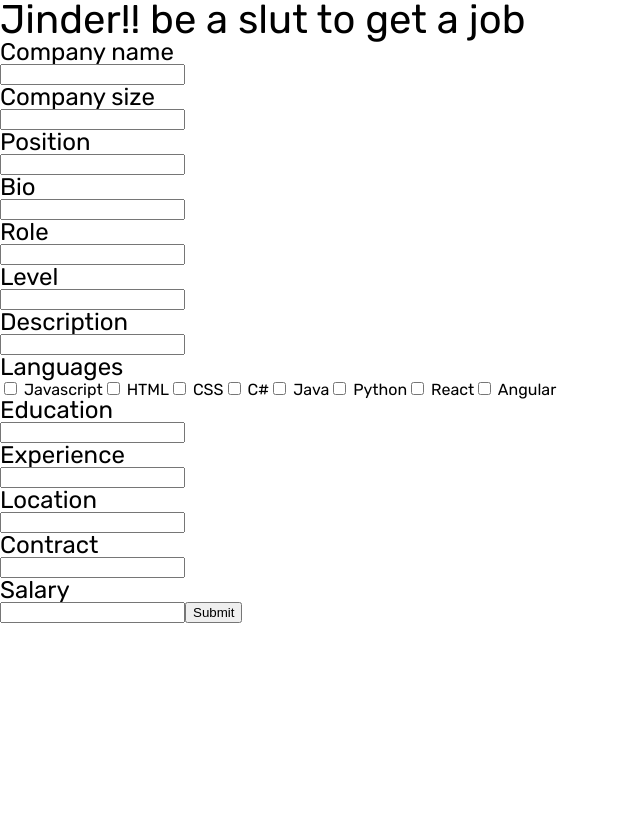
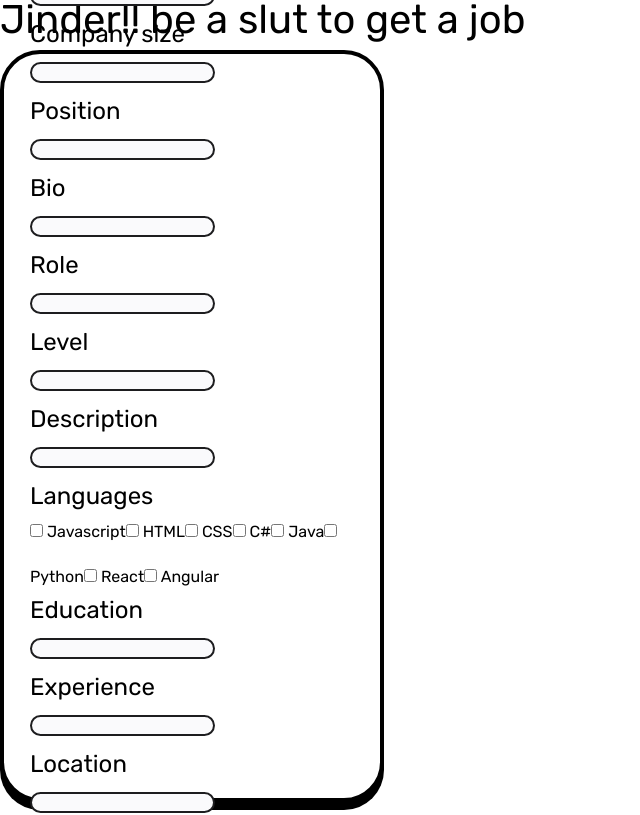
Before and after one commit to karenplanas/jinder, a React (Create React App) app in the folder client/: page /job-position/edit in a window 1280 px wide. Shown: the top 815 px of the page, without its empty margins (0-640 px from the left). Built offline with nearby package versions, Linux system fonts and the light colour scheme; no server answers.

Commit message:
stash changes

```diff
--- a/client/src/App.tsx
+++ b/client/src/App.tsx
@@ -10,7 +10,7 @@
     <BrowserRouter>
       <h1> Jinder!! be a slut to get a job </h1>
       <Routes>
-        <Route path="/login" element={<Login />} />
+        {/* <Route path="/login" element={<Login />} /> */}
         <Route path="/job-position/edit" element={<CreateJobOffer />} />
         <Route path="/job-seeker-profile/edit" element={<CreateJobSeekerProfile />} />
       </Routes>
--- a/client/src/components/CreateJob/CreateJobOffer.css
+++ b/client/src/components/CreateJob/CreateJobOffer.css
@@ -0,0 +1,167 @@
+/* Phone */
+
+/* Auto layout */
+.createjoboffer {
+  display: flex;
+  flex-direction: column;
+  align-items: flex-start;
+  padding: 10px;
+
+  position: static;
+  max-width: 384px;
+  max-height: 889px;
+  left: 0px;
+  top: 0px;
+
+  /* Native White */
+
+  background: #ffffff;
+  /* Native Black */
+
+  border: 4px solid #000000;
+  box-sizing: border-box;
+  /* Drop Shadow / Large */
+
+  box-shadow: 0px 8px 0px #000000;
+  border-radius: 40px;
+
+  /* Inside auto layout */
+
+  flex: none;
+  order: 0;
+  flex-grow: 0;
+  margin: 10px 0px;
+}
+
+.createjoboffer .joboffercontent {
+  /* Content */
+
+  /* Auto layout */
+
+  display: flex;
+  flex-direction: column;
+  justify-content: center;
+  align-items: center;
+  padding: 16px 10px 16px 16px;
+
+  position: static;
+  max-width: 364px;
+  max-height: 704px;
+  left: 10px;
+  top: 71px;
+
+  /* Inside auto layout */
+
+  flex: none;
+  order: 1;
+  align-self: stretch;
+  flex-grow: 0;
+  margin: 10px 0px;
+}
+
+.createjoboffer .ProfileTabsNav-container {
+  display: flex;
+  flex-direction: row;
+  justify-content: center;
+  align-items: center;
+  padding: 0px;
+
+  position: static;
+  max-width: 338px;
+  max-height: 56px;
+  left: 16px;
+  top: 16px;
+
+  /* Off White */
+
+  background: #fafafc;
+  /* Off Black */
+
+  border: 2px solid #1d1d1f;
+  border-radius: 16px;
+
+  /* Inside auto layout */
+
+  flex: none;
+  order: 0;
+  align-self: stretch;
+  flex-grow: 0;
+  margin: 10px 0px;
+}
+
+.createjoboffer .tabs.tabs-separator {
+  display: flex;
+  flex-direction: row;
+  justify-content: center;
+  align-items: center;
+  padding: 16px;
+
+  position: static;
+  max-width: 112px;
+  max-height: 56px;
+  left: 226px;
+  top: 0px;
+
+  /* Off White */
+
+  background: #fafafc;
+  border-radius: 16px;
+
+  /* Inside auto layout */
+
+  flex: none;
+  order: 2;
+  flex-grow: 0;
+  margin: 0px 0px;
+}
+
+.createjoboffer .tabs {
+  display: flex;
+  flex-direction: row;
+  justify-content: center;
+  align-items: center;
+  padding: 7px 40px;
+
+  position: static;
+  max-width: 70px;
+  max-height: 56px;
+  left: 156px;
+  top: 0px;
+
+  /* Citrus Wasp */
+
+  background: #f3c522;
+  border-radius: 16px;
+
+  /* Inside auto layout */
+
+  flex: none;
+  order: 1;
+  flex-grow: 0;
+  margin: 0px 0px;
+}
+
+.createjoboffer input {
+  position: static;
+  max-width: 338px;
+  max-height: 60px;
+  left: 0px;
+  top: 51px;
+
+  /* Off White */
+
+  background: #fafafc;
+  /* Off Black */
+
+  border: 2px solid #1d1d1f;
+  box-sizing: border-box;
+  border-radius: 16px;
+
+  /* Inside auto layout */
+
+  flex: none;
+  order: 1;
+  align-self: stretch;
+  flex-grow: 0;
+  margin: 16px 0px;
+}
--- a/client/src/components/CreateJob/CreateJobOffer.tsx
+++ b/client/src/components/CreateJob/CreateJobOffer.tsx
@@ -2,6 +2,8 @@
 import { FormProvider, useForm } from 'react-hook-form';
 import { JobOffer } from '../../Interfaces/JobOffer';
 import { postJobOffer } from '../../Services/PostJobOffer';
+import './CreateJobOffer.css';
+import { ProfileTabsNav } from '../ProfileTabsNav/ProfileTabsNav';
 
 const CreateJobOffer: React.FC = () => {
   const methods = useForm<JobOffer>({
@@ -31,6 +33,8 @@
 
   return (
     <div className="createjoboffer">
+      <div className="joboffercontent">
+        <ProfileTabsNav />
         <FormProvider {...methods}>
           <form onSubmit={onSubmit}>
             <h3>Company name</h3>
@@ -61,7 +65,8 @@
               HTML
             </label>
             <label>
-            <input type="checkbox" value="CSS" {...register('languages')} /> CSS
+              <input type="checkbox" value="CSS" {...register('languages')} />{' '}
+              CSS
             </label>
             <label>
               <input type="checkbox" value="C#" {...register('languages')} /> C#
@@ -71,7 +76,11 @@
               Java
             </label>
             <label>
-            <input type="checkbox" value="Python" {...register('languages')} />{' '}
+              <input
+                type="checkbox"
+                value="Python"
+                {...register('languages')}
+              />{' '}
               Python
             </label>
             <label>
@@ -79,7 +88,11 @@
               React
             </label>
             <label>
-            <input type="checkbox" value="Angular" {...register('languages')} />{' '}
+              <input
+                type="checkbox"
+                value="Angular"
+                {...register('languages')}
+              />{' '}
               Angular
             </label>
 
@@ -97,6 +110,7 @@
           </form>
         </FormProvider>
       </div>
+    </div>
   );
 };
 
```
Lines whose indentation alone changed are shown as unchanged.
